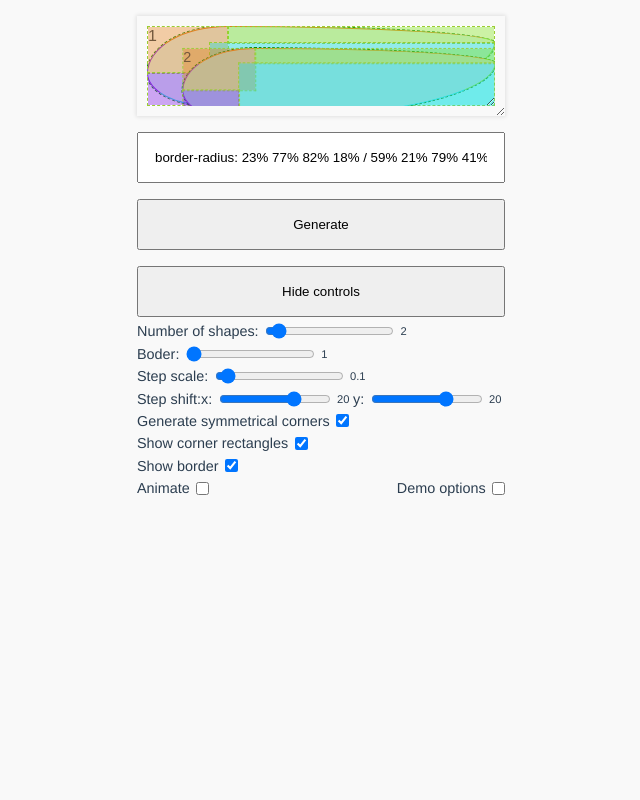
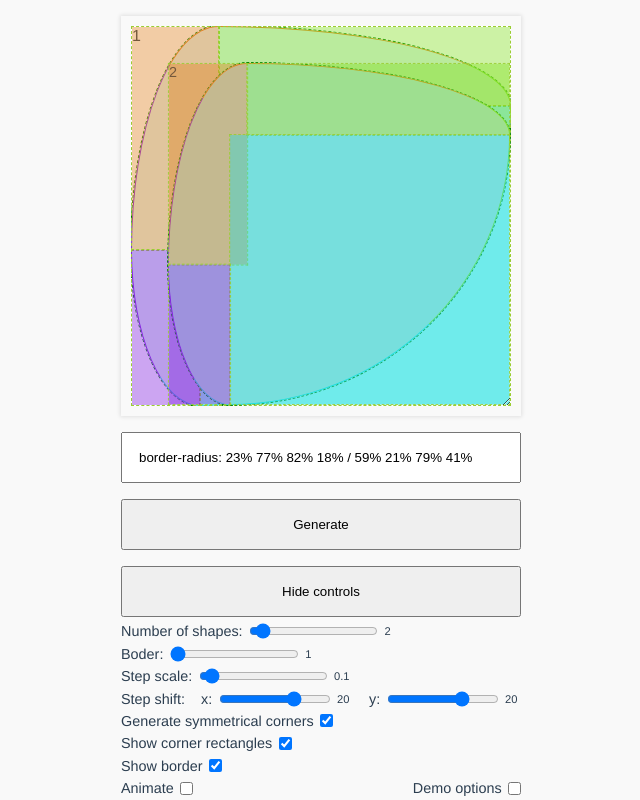
Before and after one commit to maxzz/border-radius-generator, a Vue app: page / in a window 1280 px wide. Shown: the whole page, without its empty margins (319-959 px from the left). Built offline with nearby package versions, Linux system fonts and the light colour scheme.

Commit message:
feature: rollback resize on extra container

```diff
--- a/src/App.vue
+++ b/src/App.vue
@@ -1,6 +1,5 @@
 <template>
     <main>
-        <div class="bubbas-resize">
         <div class="bubbas" :style="{'--border-width': `${options.borderWidth}px`}">
             <div
                 v-for="item of Number(options.shapes)" :key="item"
@@ -21,7 +20,6 @@
                 </template>
 
                 <span v-if="options.showBorder">{{item}}</span>
-                </div>
             </div>
         </div>
 
@@ -291,21 +289,13 @@
         margin-top: 1rem;
     }
 
-    .bubbas-resize {
-        resize: both;
-        overflow: auto;
-        box-shadow: 0 0 4px 1px rgba(0, 0, 0, 0.1);
-    }
-
     .bubbas {
         position: relative;
-        width: 100%;
-        height: 100%;
-        // width: 400px;
-        // height: 400px;
+        width: 400px;
+        height: 400px;
         background-color: white;
         border: 10px solid #f9f9f9;
-        //box-shadow: 0 0 4px 1px rgba(0, 0, 0, 0.1);
+        box-shadow: 0 0 4px 1px rgba(0, 0, 0, 0.1);
 
         justify-self: center;
         overflow: auto;
```
Lines whose indentation alone changed are shown as unchanged.
